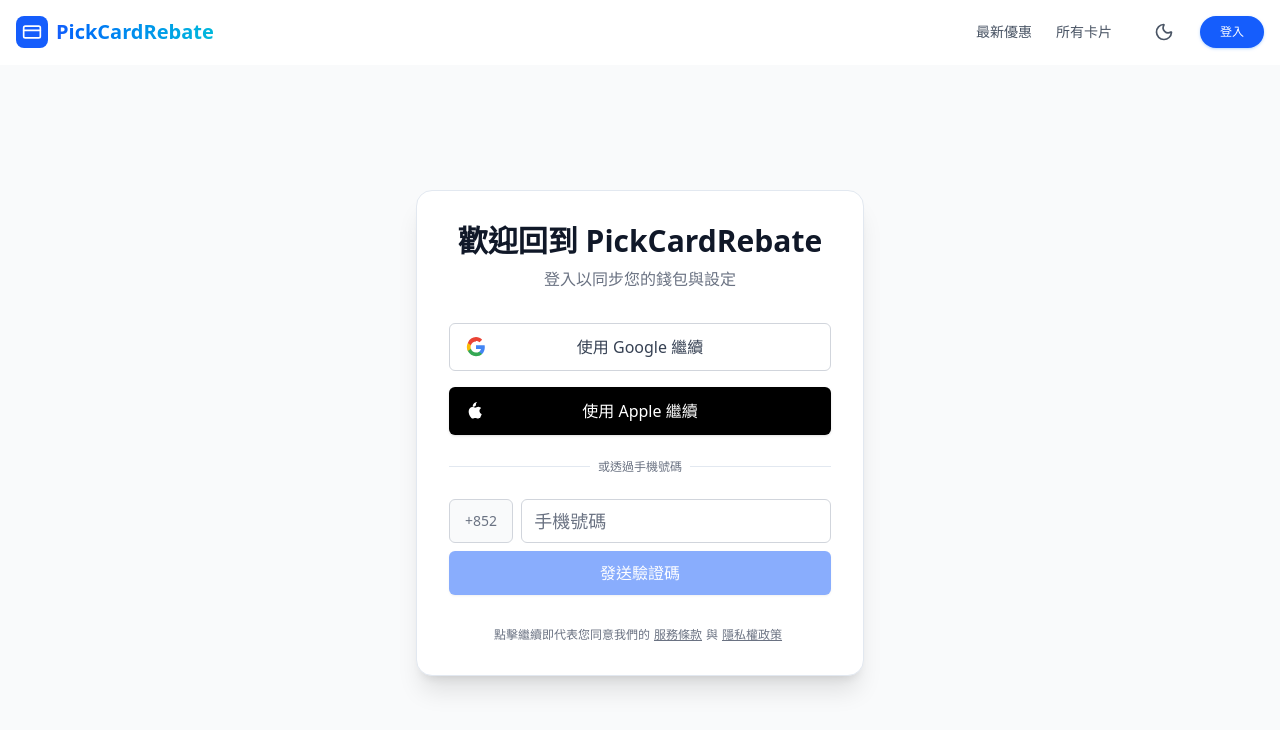
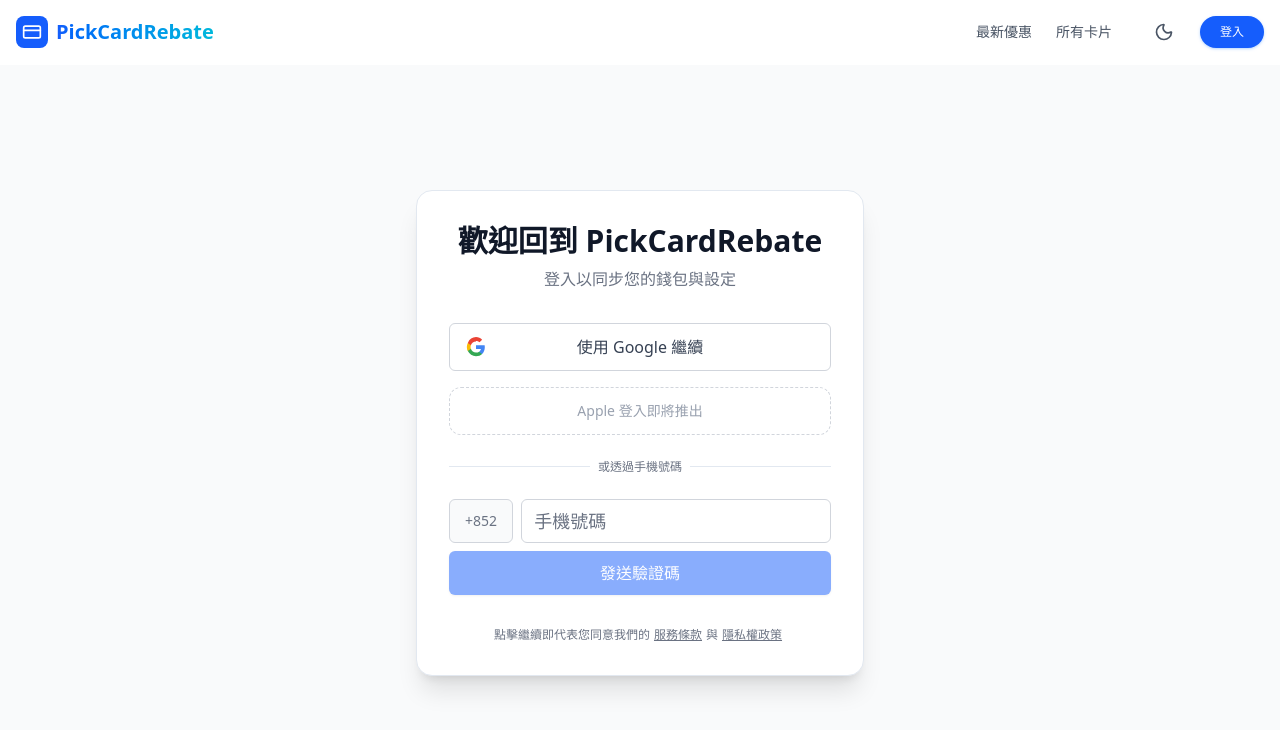
Before and after one commit to tonycheng719/pickcardrebate, a Next.js app: page /login in a window 1280 px wide. Shown: the top 730 px of the page. Built offline with nearby package versions, Linux system fonts and the light colour scheme; no server answers.

Commit message:
UI: hide Apple login button (coming soon)

```diff
--- a/app/login/page.tsx
+++ b/app/login/page.tsx
@@ -93,17 +93,10 @@
               使用 Google 繼續
             </Button>
 
-            {/* Apple Login */}
-            <Button
-              className="w-full h-12 text-base font-medium bg-black hover:bg-gray-800 dark:bg-white dark:text-black dark:hover:bg-gray-200 text-white relative"
-              onClick={() => handleOAuthLogin("apple")}
-              disabled={isLoading}
-            >
-              <svg className="w-5 h-5 absolute left-4" viewBox="0 0 24 24" fill="currentColor">
-                <path d="M17.05 20.28c-.98.95-2.05.88-3.08.4-1.09-.5-2.08-.48-3.24 0-1.44.62-2.2.44-3.06-.4C2.79 15.25 3.51 7.59 9.05 7.31c1.35.07 2.29.74 3.08.74 1.18 0 2.48-1.23 3.93-1.14 1.31.08 2.51.69 3.29 1.49-3.02 1.86-2.46 5.92.72 7.37-.53 1.43-1.25 2.75-2.02 4.51M13 5.25a5.21 5.21 0 0 1 1.53-4.13c-1.5.06-3.05.88-3.9 1.87-.93 1.03-1.6 2.66-1.33 4.03 1.43.1 2.92-.68 3.7-1.77"/>
-              </svg>
-              使用 Apple 繼續
-            </Button>
+            {/* Apple Login Placeholder */}
+            <div className="w-full flex h-12 items-center justify-center rounded-xl border border-dashed border-gray-300 dark:border-gray-700 text-sm text-gray-400 dark:text-gray-500">
+              Apple 登入即將推出
+            </div>
 
             <div className="relative py-2">
               <div className="absolute inset-0 flex items-center">
```
